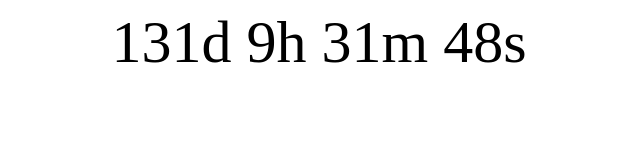
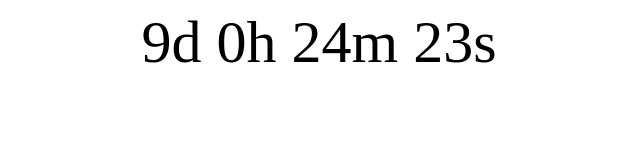
Before and after one commit to ankit14120/Complete_Mini_Timer, a plain HTML site: page index.html in a window 1280 px wide. Shown: the whole page, without its empty margins (321-961 px from the left). Drawn offline with Linux system fonts and the light colour scheme.

Commit message:
Update index.html

```diff
--- a/index.html
+++ b/index.html
@@ -16,7 +16,7 @@ p {
 
 <script>
 // Set the date we're counting down to
-var countDownDate = new Date("Jan 5, 2025 15:37:25").getTime();
+var countDownDate = new Date("Sep 5, 2024 06:30:00").getTime();
 
 // Update the count down every 1 second
 var x = setInterval(function() {
```
